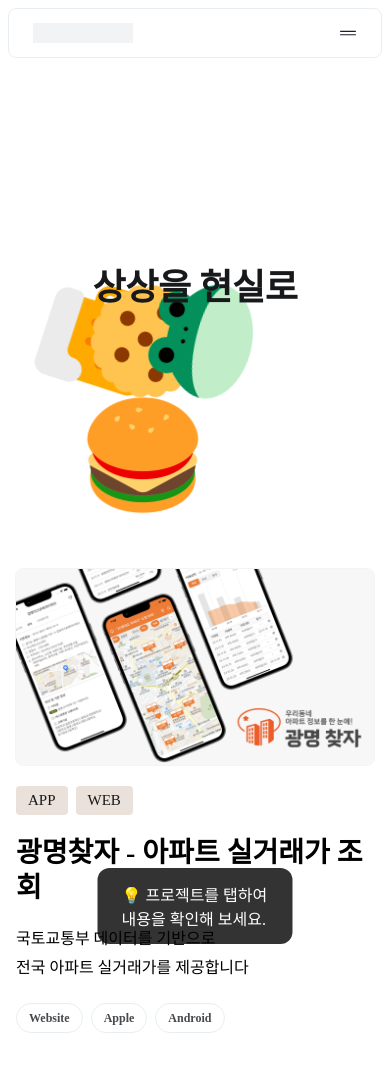
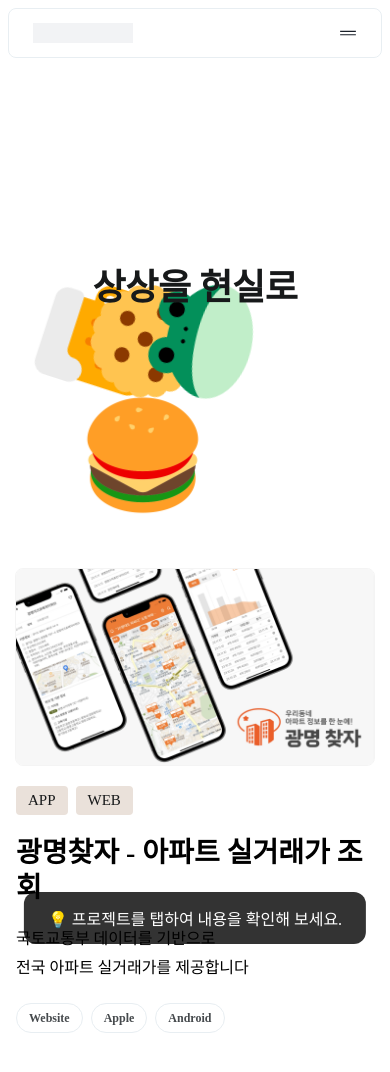
Before and after one commit to melody-world/melody-world.github.io, a React (Create React App) app: page /project in a window 390 px wide. Shown: the top 1072 px of the page. Built offline with nearby package versions, Linux system fonts and the light colour scheme; a web font is replaced by a local one.

Commit message:
[style] 모바일 스타일 오류 수정

```diff
--- a/src/component/popup/BottomPopup.js
+++ b/src/component/popup/BottomPopup.js
@@ -6,7 +6,7 @@ export default function BottomPopup({ content }) {
     zIndex: "999",
     bottom: "20px",
     left: "50%",
-    width: "maxContent",
+    width: "max-content",
     transform: "translateX(-50%)",
     background: "rgba(0, 0, 0, 0.8)",
     color: "#fff",
--- a/src/page/news/index.js
+++ b/src/page/news/index.js
@@ -78,11 +78,11 @@ export default function News() {
 
                         {open ? (
                           <button type="button">
-                            <VscChevronDown />
+                            <VscChevronUp />
                           </button>
                         ) : (
                           <button type="button">
-                            <VscChevronUp />
+                            <VscChevronDown />
                           </button>
                         )}
                       </div>
--- a/src/page/news/news.module.scss
+++ b/src/page/news/news.module.scss
@@ -28,7 +28,8 @@
 
   h4 {
     @include subDesc;
-    margin: 0;
+    line-height: 1.5;
+    margin: 0 0 5px;
 
     &:hover {
       color: #464a4d;
@@ -39,6 +40,10 @@
     font-size: 16px;
     font-weight: 500;
     color: $black;
+
+    @include mobile {
+      font-size: 14px;
+    }
   }
 
   button {
```
